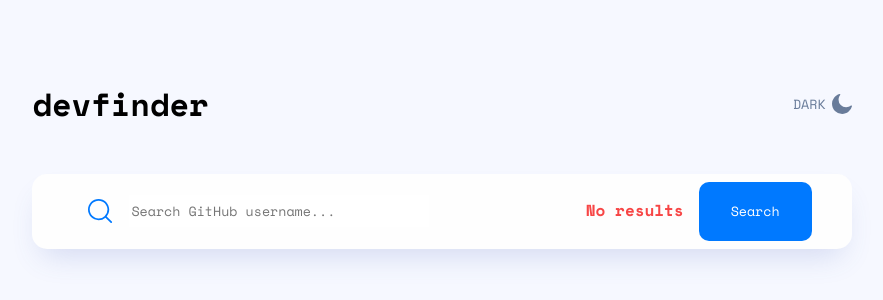
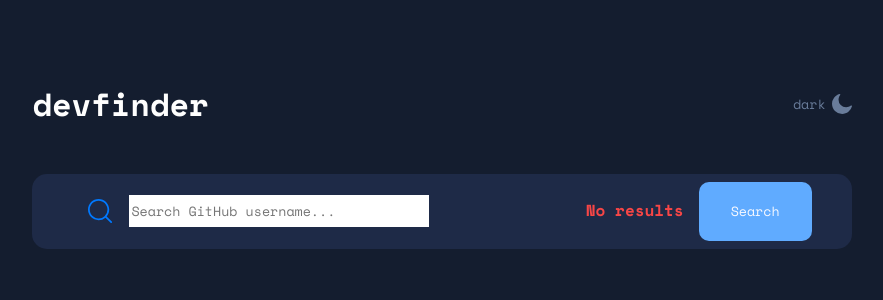
Before and after one commit to AndyBeable/github-user-search-app, a Vue app: page / in a window 1280 px wide. Shown: the part 354-654 px from the top of the page, without its empty margins (198-1081 px from the left). Built offline with nearby package versions, Linux system fonts and the light colour scheme; no server answers.

Commit message:
mode css themes

```diff
--- a/src/App.vue
+++ b/src/App.vue
@@ -1,9 +1,11 @@
 <template>
-  <wrapper>
-    <the-header></the-header>
-    <search-bar @on-search="searchUser" :has-error="hasError"></search-bar>
-    <user-card v-if="userData" :user="userData"></user-card>
-  </wrapper>
+  <div class="app" :class="mode">
+    <wrapper>
+      <the-header :mode="mode"></the-header>
+      <search-bar @on-search="searchUser" :has-error="hasError"></search-bar>
+      <user-card v-if="userData" :user="userData"></user-card>
+    </wrapper>
+  </div>
 </template>
 
 <script>
@@ -25,6 +27,7 @@
     return {
       userData: null,
       hasError: false,
+      mode: 'dark',
     };
   },
   created() {
@@ -52,7 +55,14 @@
 
 :root {
   --bg-light-color: #f6f8ff;
+  --bg-white: #fefefe;
   --text-light-color: #4b6a9b;
+  --bg-dark-color: #141d2f;
+  --bg-dark-color-2: #1e2a47;
+  --text-dark-color: #ffffff;
+  --light-blue-bold: #0079ff;
+  --light-blue: #60abff;
+  --light-grey: #697c9a;
 }
 
 * {
@@ -66,7 +76,14 @@
 body {
   margin: 0;
   padding: 0;
+}
+
+.app {
   background-color: var(--bg-light-color);
+}
+
+.dark {
+  background: var(--bg-dark-color);
 }
 
 p {
--- a/src/components/layout/TheHeader.vue
+++ b/src/components/layout/TheHeader.vue
@@ -2,7 +2,7 @@
   <div class="header-container">
     <h1>devfinder</h1>
     <div class="mode-container">
-      <button>DARK</button>
+      <button @click="toggleTheme">{{ mode }}</button>
       <img :src="moon" />
     </div>
   </div>
@@ -12,10 +12,19 @@
 import moonIcon from '../../../public/assets/icon-moon.svg';
 
 export default {
+  props: ['mode'],
   data() {
     return {
       moon: moonIcon,
+      theme: '',
     };
+  },
+  methods: {
+    toggleTheme() {
+      console.log('test');
+      this.theme = this.theme == 'darkMode' ? '' : 'darkMode';
+      document.documentElement.setAttribute('data-theme', this.theme);
+    },
   },
 };
 </script>
@@ -27,6 +36,11 @@
   align-items: center;
   width: 80%;
 }
+
+.dark h1 {
+  color: var(--bg-white);
+}
+
 .mode-container {
   display: flex;
   align-items: center;
@@ -38,5 +52,6 @@
   color: #697c9a;
   background-color: inherit;
   border: none;
+  cursor: pointer;
 }
 </style>
--- a/src/components/ui/SearchBar.vue
+++ b/src/components/ui/SearchBar.vue
@@ -49,12 +49,17 @@
   display: flex;
   align-items: center;
   justify-content: space-evenly;
-  background-color: #fefefe;
+  background-color: var(--bg-white);
   box-shadow: 0 16px 30px -10px rgb(70 96 187 / 20%);
   margin: 25px 0;
   border-radius: 15px;
   width: 100%;
   padding: 0.5rem 0;
+}
+
+.dark .search-container {
+  background-color: var(--bg-dark-color-2);
+  box-shadow: none;
 }
 
 @media screen and (min-width: 768px) {
@@ -81,7 +86,7 @@
 
 input {
   border: none;
-  caret-color: #0079ff;
+  caret-color: var(--light-blue);
   line-height: 30px;
   width: 185px;
 }
@@ -93,8 +98,8 @@
 }
 
 button {
-  background-color: #0079ff;
-  color: #fefefe;
+  background-color: var(--light-blue);
+  color: var(--bg-light-color);
   border: none;
   border-radius: 10px;
   padding: 0.8rem 1.2rem;
@@ -109,7 +114,7 @@
 }
 
 button:hover {
-  background-color: #60abff;
+  background-color: var(--light-blue);
 }
 
 .button-container {
--- a/src/components/ui/UserCard.vue
+++ b/src/components/ui/UserCard.vue
@@ -121,16 +121,20 @@
 
 <style scoped>
 h5 {
-  color: #0079ff;
+  color: var(--light-blue-bold);
   font-weight: 400;
 }
 
 .user-card-container {
-  background-color: #fff;
-  /* width: 80%; */
+  background-color: var(--bg-white);
   padding: 1rem;
   border-radius: 15px;
   box-shadow: 0 3px 10px 3px #c4c9e470;
+}
+
+.dark .user-card-container {
+  background-color: var(--bg-dark-color-2);
+  box-shadow: none;
 }
 
 @media screen and (min-width: 768px) {
@@ -167,7 +171,7 @@
   display: flex;
   justify-content: space-evenly;
   text-align: center;
-  background-color: var(--light-color);
+  background-color: var(--bg-light-color);
   margin: 0 auto;
   border-radius: 16px;
 }
```
